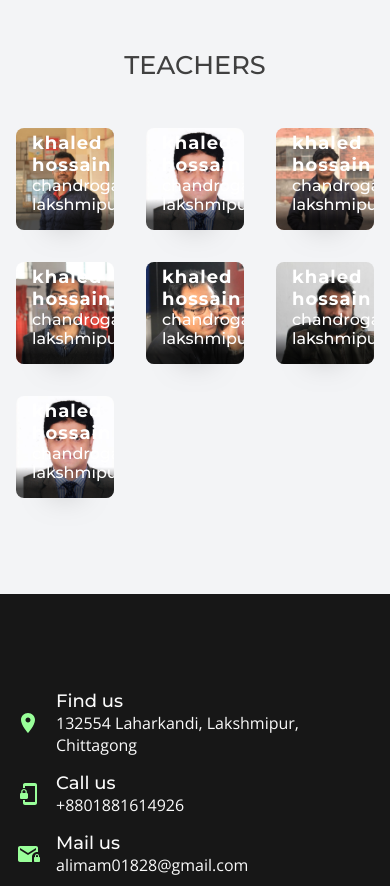
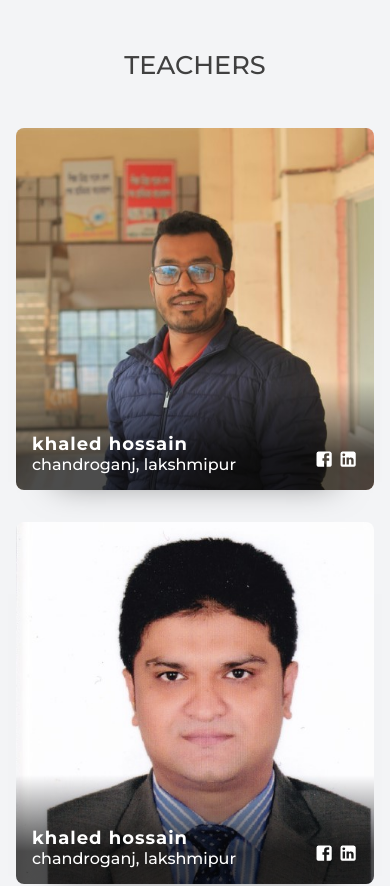
Before and after one commit to al-imam/lpi, a React (Vite) app: page /departments/computer-technology in a window 390 px wide. Shown: the part 2980-3866 px from the top of the page. Built offline with nearby package versions, Linux system fonts and the light colour scheme.

Commit message:
make teacher group responsive

```diff
--- a/src/components/Teachers/teacher.module.css
+++ b/src/components/Teachers/teacher.module.css
@@ -12,18 +12,6 @@
   display: grid;
   grid-template-columns: 1fr 1fr 1fr;
   gap: 2rem;
-}
-
-@media only screen and (max-width: 75rem) {
-  .container {
-    max-width: var(--max-width-sm);
-  }
-}
-
-@media only screen and (max-width: 65rem) {
-  .container {
-    max-width: var(--max-width-xsm);
-  }
 }
 
 .container > h2 {
@@ -93,3 +81,25 @@
   font-size: var(--h4);
   border-radius: 20rem;
 }
+
+@media only screen and (max-width: 75rem) {
+  .container {
+    max-width: var(--max-width-sm);
+  }
+}
+
+@media only screen and (max-width: 65rem) {
+  .container {
+    max-width: var(--max-width-xsm);
+  }
+
+  .teachers {
+    grid-template-columns: 1fr 1fr;
+  }
+}
+
+@media only screen and (max-width: 39rem) {
+  .teachers {
+    grid-template-columns: 1fr;
+  }
+}
```
